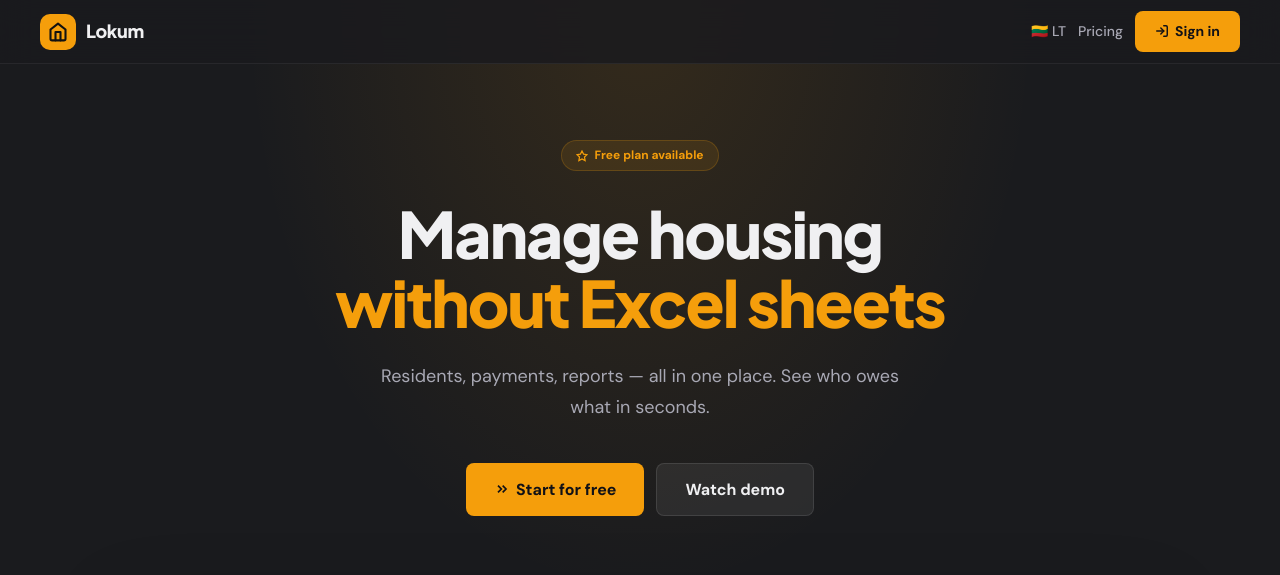
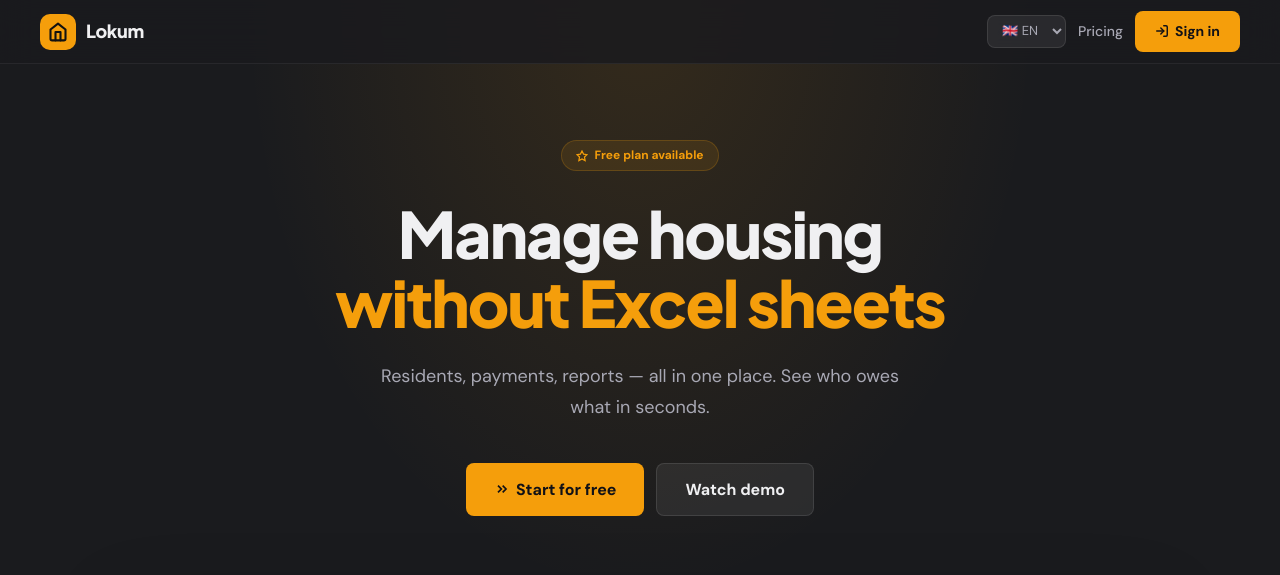
Before and after one commit to rekrutacjagd523-prog/Hostel_manager, a plain HTML site: page index.html in a window 1280 px wide. Shown: the top 575 px of the page. Drawn offline with Linux system fonts and the light colour scheme.

Commit message:
fix: lang switcher — replace cycling button with select dropdown like in app

```diff
--- a/index.html
+++ b/index.html
@@ -427,7 +427,13 @@
       <span class="nav-logo-name">Lokum</span>
     </a>
     <div class="nav-right">
-      <button id="lang-btn" class="nav-link hide-mob" onclick="toggleLang()">🇺🇦 UA</button>
+      <select id="lang-select" onchange="setLang(this.value)" style="background:var(--surface);border:1px solid var(--border);color:var(--text2);border-radius:8px;padding:6px 10px;font-size:13px;font-family:inherit;cursor:pointer;outline:none">
+        <option value="pl">🇵🇱 PL</option>
+        <option value="ua">🇺🇦 UA</option>
+        <option value="ru">🇷🇺 RU</option>
+        <option value="en">🇬🇧 EN</option>
+        <option value="lt">🇱🇹 LT</option>
+      </select>
       <a href="#pricing" class="nav-link hide-mob" data-i18n="nav_pricing">Cennik</a>
       <a href="app.html" class="btn-primary">
         <svg xmlns="http://www.w3.org/2000/svg" width="14" height="14" viewBox="0 0 24 24" fill="none" stroke="currentColor" stroke-width="2.5" stroke-linecap="round" stroke-linejoin="round"><path d="M15 3h4a2 2 0 0 1 2 2v14a2 2 0 0 1-2 2h-4"/><polyline points="10 17 15 12 10 7"/><line x1="15" y1="12" x2="3" y2="12"/></svg>
@@ -604,15 +610,12 @@
         const val = I18N[key] && I18N[key][currentLang];
         if (val !== undefined) el.innerHTML = val;
       });
-      const btn = document.getElementById('lang-btn');
-      if (btn) {
-        const next = LANG_NEXT[currentLang];
-        btn.textContent = LANG_FLAGS[next] + ' ' + next.toUpperCase();
-      }
+      const sel = document.getElementById('lang-select');
+      if (sel) sel.value = currentLang;
     }
 
-    function toggleLang() {
-      currentLang = LANG_NEXT[currentLang];
+    function setLang(lang) {
+      currentLang = lang;
       localStorage.setItem('lokum-lang', currentLang);
       applyLang();
     }
```
